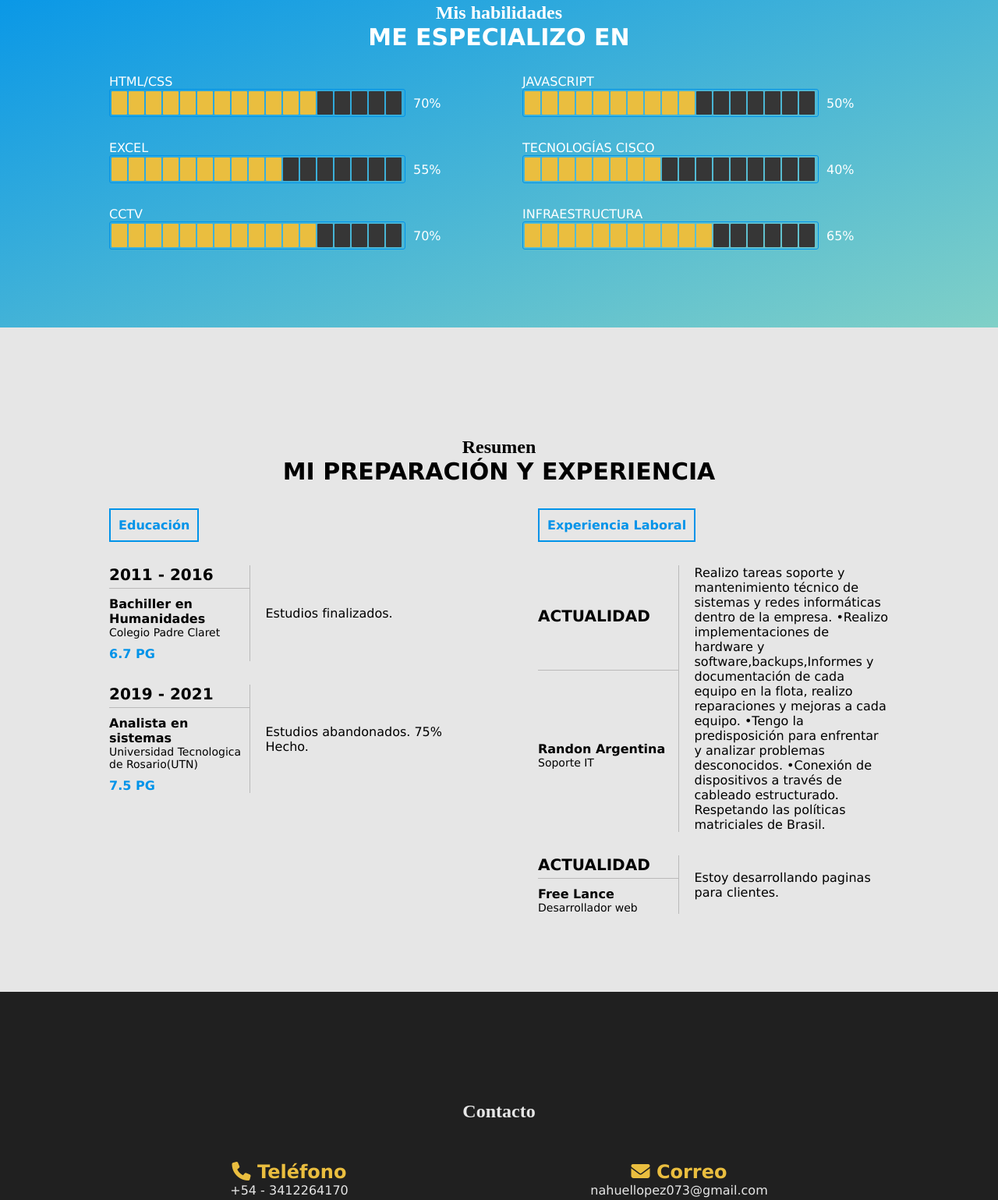
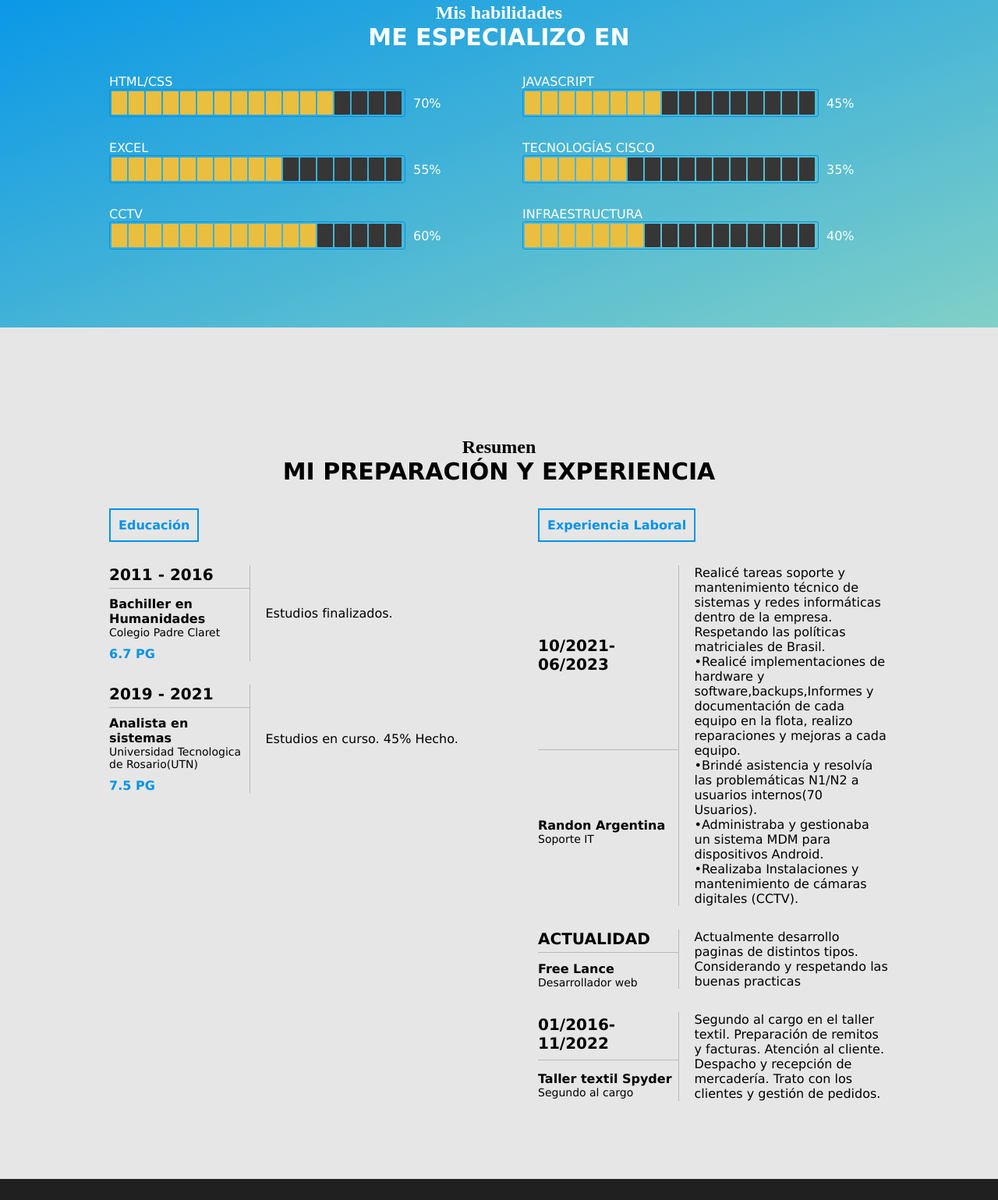
Before and after one commit to NahuelcrLopez/CV, a plain HTML site: page index.html in a window 1280 px wide. Shown: the part 1101-2640 px from the top of the page at 78% size. Drawn offline with Linux system fonts and the light colour scheme.

Commit message:
Actualizado de informacion 07/2023

```diff
--- a/app.js
+++ b/app.js
@@ -57,22 +57,22 @@ function efectoHabilidades(){
     if(distancia_skills>=300 && entro==false){
         entro = true;
         const intervalHtml = setInterval(function(){
-            pintarBarra(html, 12, 0, intervalHtml);
+            pintarBarra(html, 13, 0, intervalHtml);
         },100);
         const intervalJavascript = setInterval(function(){
-            pintarBarra(javascript, 10, 1, intervalJavascript);
+            pintarBarra(javascript, 8, 1, intervalJavascript);
         },100);
         const intervalExcel = setInterval(function(){
             pintarBarra(excel, 10, 2, intervalExcel);
         },100);
         const intervalCisco = setInterval(function(){
-            pintarBarra(cisco, 08, 3, intervalCisco);
+            pintarBarra(cisco, 6, 3, intervalCisco);
         },100);
         const intervalCctv = setInterval(function(){
             pintarBarra(cctv, 12, 4, intervalCctv);
         },100);
         const intervalInfraestructura = setInterval(function(){
-            pintarBarra(infraestructura, 11, 5, intervalInfraestructura);
+            pintarBarra(infraestructura, 7, 5, intervalInfraestructura);
         },100);
     }
 }
--- a/index.html
+++ b/index.html
@@ -56,6 +56,7 @@
                     <span class="titulo-detalle">Perfil</span>
                     <p>Me considero una persona que pone mucho empeño en lo que hace y trata de mejorar constantemente.
                         Disfruto de trabajar en grupos de trabajos de varias personas y compartir mis ideas.
+                        Tengo la predisposición para enfrentar y analizar problemas desconocidos.
                     </p>
                 </div>
                 <div class="col">
@@ -99,7 +100,7 @@
                             <!-- mediante javascript luego genereremos 17 barritas con clase e -->
 
                         </div>
-                        <span>50%</span>
+                        <span>45%</span>
                     </div>
                 </div>
             </div>
@@ -121,7 +122,7 @@
                             <!-- mediante javascript luego genereremos 17 barritas con clase e -->
 
                         </div>
-                        <span>40%</span>
+                        <span>35%</span>
                     </div>
                 </div>
             </div>
@@ -133,7 +134,7 @@
                             <!-- mediante javascript luego genereremos 17 barritas con clase e -->
 
                         </div>
-                        <span>70%</span>
+                        <span>60%</span>
                     </div>
                 </div>
                 <div class="col">
@@ -143,7 +144,7 @@
                             <!-- mediante javascript luego genereremos 17 barritas con clase e -->
 
                         </div>
-                        <span>65%</span>
+                        <span>40%</span>
                     </div>
                 </div>
             </div>
@@ -181,8 +182,8 @@
                                 <h3>2019 - 2021</h3>
                             </td>
                             <td rowspan="2" class="descripcion">
-                                Estudios abandonados.
-                                75% Hecho.
+                                Estudios en curso.
+                                45% Hecho.
                             </td>
                         </tr>
                         <tr>
@@ -199,14 +200,19 @@
                     <table>
                         <tr>
                             <td class="datos">
-                                <h3>Actualidad</h3>
+                                <h3>10/2021-06/2023</h3>
                             </td>
                             <td rowspan="2" class="descripcion">
-                                Realizo tareas soporte y mantenimiento técnico de sistemas y redes informáticas dentro de la empresa.
-                                •Realizo implementaciones de hardware y software,backups,Informes y documentación de cada equipo en la flota, realizo reparaciones y mejoras a cada equipo.
-                                •Tengo la predisposición para enfrentar y analizar problemas desconocidos.
-                                •Conexión de dispositivos a través de cableado estructurado.
-                                Respetando las políticas matriciales de Brasil.
+                                Realicé tareas soporte y mantenimiento técnico de sistemas y redes informáticas dentro de la empresa. Respetando las políticas matriciales de Brasil.
+                                <br>
+                                •Realicé implementaciones de hardware y software,backups,Informes y documentación de cada equipo en la flota, realizo reparaciones y mejoras a cada equipo.
+                                <br>
+                                •Brindé asistencia y resolvía las problemáticas N1/N2 a usuarios internos(70 Usuarios).
+                                <br>
+                                •Administraba y gestionaba un sistema MDM para dispositivos Android.
+                                <br>
+                                •Realizaba Instalaciones y mantenimiento de cámaras digitales (CCTV).
+
                             </td>
                         </tr>
                         <tr>
@@ -223,13 +229,34 @@
                                 <h3>ACTUALIDAD</h3>
                             </td>
                             <td rowspan="2" class="descripcion">
-                                Estoy desarrollando paginas para clientes.
+                                Actualmente desarrollo paginas de distintos tipos.
+                                Considerando y respetando las buenas practicas
                             </td>
                         </tr>
                         <tr>
                             <td>
                                 <h4>Free Lance</h4>
                                 <p>Desarrollador web</p>
+                            </td>
+                        </tr>
+                    </table>
+                    <table>
+                        <tr>
+                            <td class="datos">
+                                <h3>01/2016-11/2022</h3>
+                            </td>
+                            <td rowspan="2" class="descripcion">
+                                Segundo al cargo en el taller textil.
+                                Preparación de remitos y facturas.
+                                Atención al cliente.
+                                Despacho y recepción de mercadería.
+                                Trato con los clientes y gestión de pedidos.
+                            </td>
+                        </tr>
+                        <tr>
+                            <td>
+                                <h4>Taller textil Spyder</h4>
+                                <p>Segundo al cargo</p>
                             </td>
                         </tr>
                     </table>
```
